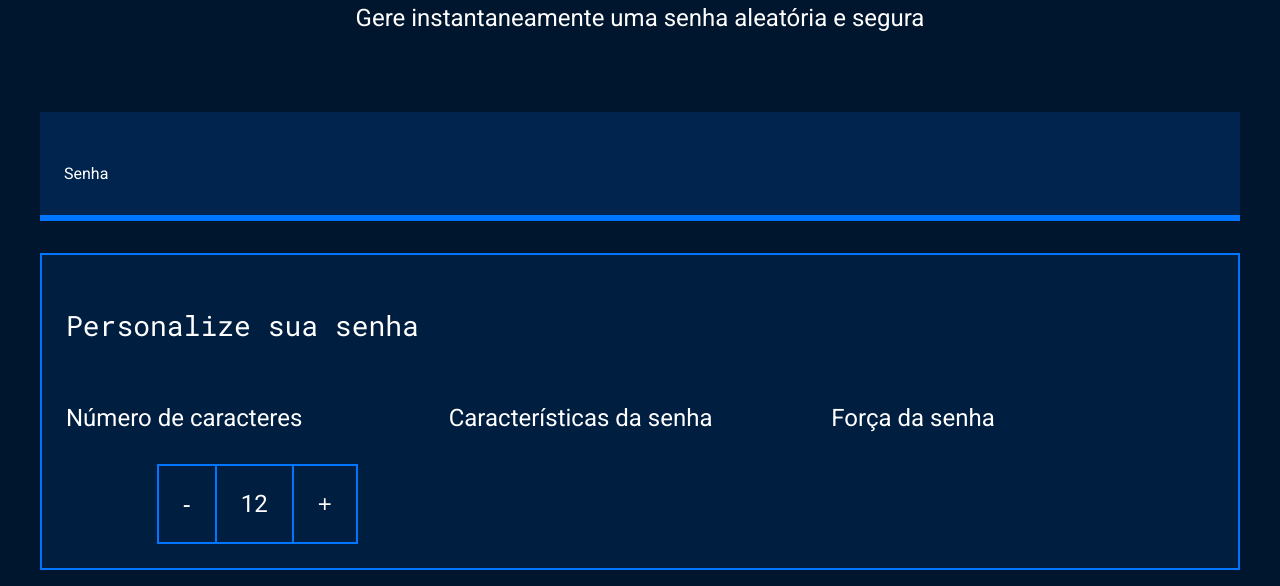
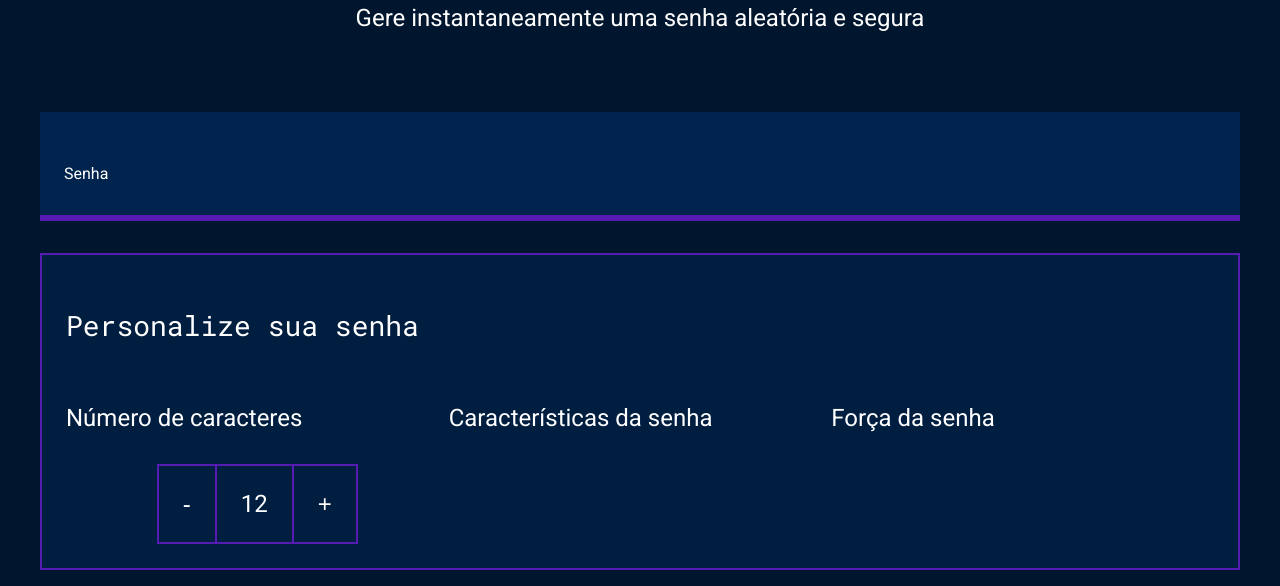
Before and after one commit to EstelarOtaku/Seguranca-digital-3M, a plain HTML site: page index.html in a window 1280 px wide. Shown: the part 214-800 px from the top of the page. Drawn offline with Linux system fonts and the light colour scheme.

Commit message:
Ajusta cor da borda em style.css

```diff
--- a/style.css
+++ b/style.css
@@ -5,7 +5,7 @@
     --cor-de-fundo: #00162E;
     --fundo-senha: #00244D;
     --fundo-texto: #001E40;
-    --borda: #0075FF;
+    --borda: #551bb3;
     --roboto: 'Roboto', sans-serif;
     --roboto-mono: 'Roboto Mono', monospace;
 }
```
